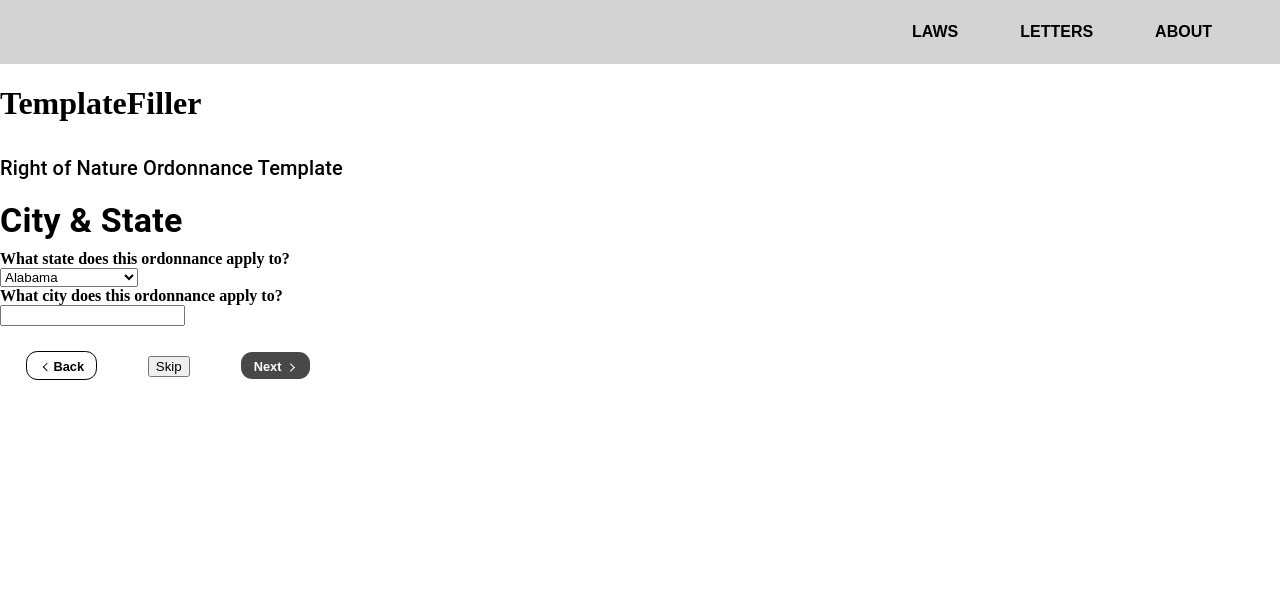
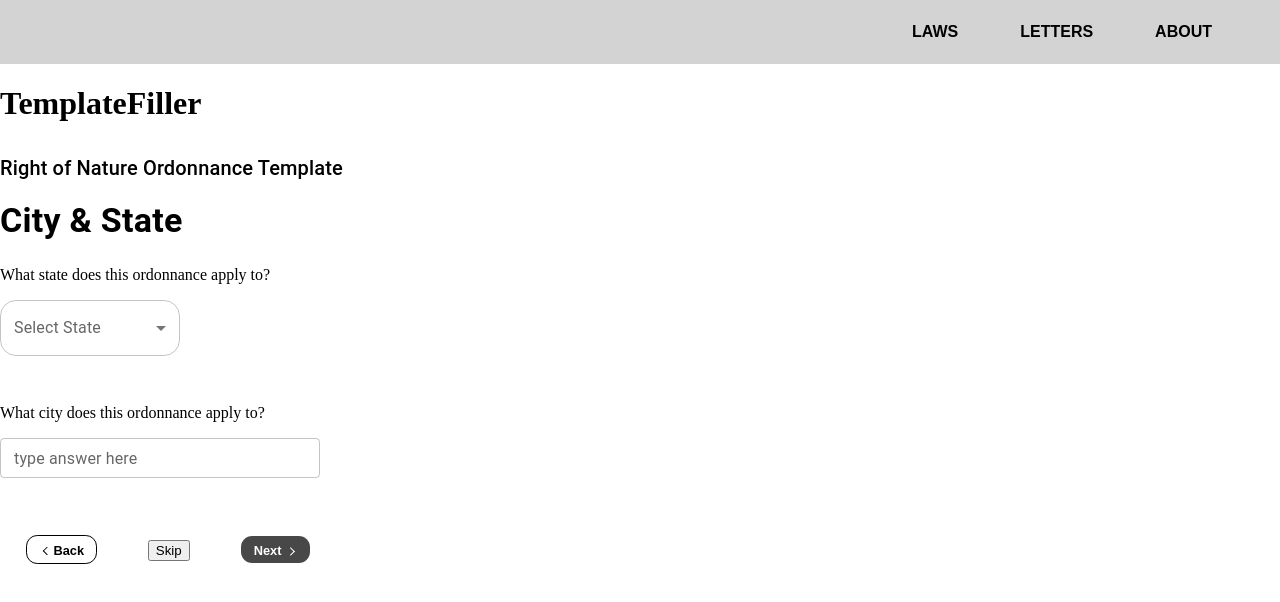
Before and after one commit to cornellh4i/earth-law-center, a React (Create React App) app in the folder client/: page /template-filler in a window 1280 px wide. Shown: the top 602 px of the page. Built offline with nearby package versions, Linux system fonts and the light colour scheme; no server answers.

Commit message:
Style q&a page

```diff
--- a/client/src/components/QuestionAnswer/QuestionAnswer.css
+++ b/client/src/components/QuestionAnswer/QuestionAnswer.css
@@ -0,0 +1,24 @@
+/* .dropdown{
+    background-color: #fff;
+    border-color:#000;
+    border-width:0.05rem;
+    border-style:solid;
+    border-radius: 0.8rem;
+} */
+
+
+/* .select-state{
+    border-radius: 0.8rem;
+    width: 10rem;
+    height: 10rem;
+} */
+
+.question-items{
+    padding-bottom: 2em;
+
+}
+
+
+.state-dropdown{
+    width: 12rem;
+}
--- a/client/src/components/QuestionAnswer/QuestionAnswer.jsx
+++ b/client/src/components/QuestionAnswer/QuestionAnswer.jsx
@@ -2,6 +2,14 @@ import React, { useState } from 'react';
 import './QuestionAnswer.css';
 import Button from '../Button/Button';
 import Typography from '@mui/material/Typography';
+import { useTheme } from '@mui/material/styles';
+import OutlinedInput from '@mui/material/OutlinedInput';
+import InputLabel from '@mui/material/InputLabel';
+import MenuItem from '@mui/material/MenuItem';
+import FormControl from '@mui/material/FormControl';
+import Select from '@mui/material/Select';
+import Box from '@mui/material/Box';
+import TextField from '@mui/material/TextField';
 
 /** Component for a Q&A component on the Template Form Filler page
  * @param {field} is the field name selected in the navigation sidebar
@@ -42,84 +50,90 @@ const QuestionAnswer = (props) => {
   /** A component consisting of all questions from props.questions.
    * Note: question[0] = <input type> and question[1] = <question content> */
   const questionItems = props.questions.map((question) =>
-    <div>
+    <div className='question-items'>
       {/* Question component */}
-      <b>{question[1]}</b>
+      <p>{question[1]}</p>
 
       {/* Text input answer component */}
       {question[0] === "text input" &&
         <div>
-          <input type="text" name={question[1]} value={inputs[question[1]] || ""} onChange={handleChange} />
+          <TextField type="text" name={question[1]} value={inputs[question[1]] || ""} label= 'type answer here'
+           sx = {{border:'gray', width: '40ch'}} size = 'small' onChange={handleChange} />
         </div>
       }
 
       {/* States dropdown select answer component */}
       {question[0] === "states dropdown select" &&
-        <div>
-          <select name={question[1]} value={inputs[question[1]] || ""} onChange={handleChange}>
-            <option value="Alabama">Alabama</option>
-            <option value="Alaska">Alaska</option>
-            <option value="Arizona">Arizona</option>
-            <option value="Arkansas">Arkansas</option>
-            <option value="California">California</option>
-            <option value="Canal Zone">Canal Zone</option>
-            <option value="Colorado">Colorado</option>
-            <option value="Connecticut">Connecticut</option>
-            <option value="Delaware">Delaware</option>
-            <option value="District of Columbia">District of Columbia</option>
-            <option value="Florida">Florida</option>
-            <option value="Georgia">Georgia</option>
-            <option value="Guam">Guam</option>
-            <option value="Hawaii">Hawaii</option>
-            <option value="Idaho">Idaho</option>
-            <option value="Illinois">Illinois</option>
-            <option value="Indiana">Indiana</option>
-            <option value="Iowa">Iowa</option>
-            <option value="Kansas">Kansas</option>
-            <option value="Kentucky">Kentucky</option>
-            <option value="Louisiana">Louisiana</option>
-            <option value="Maine">Maine</option>
-            <option value="Maryland">Maryland</option>
-            <option value="Massachusetts">Massachusetts</option>
-            <option value="Michigan">Michigan</option>
-            <option value="Minnesota">Minnesota</option>
-            <option value="Mississippi">Mississippi</option>
-            <option value="Missouri">Missouri</option>
-            <option value="Montana">Montana</option>
-            <option value="Nebraska">Nebraska</option>
-            <option value="Nevada">Nevada</option>
-            <option value="New Hampshire">New Hampshire</option>
-            <option value="New Jersey">New Jersey</option>
-            <option value="New Mexico">New Mexico</option>
-            <option value="New York">New York</option>
-            <option value="North Carolina">North Carolina</option>
-            <option value="North Dakota">North Dakota</option>
-            <option value="Ohio">Ohio</option>
-            <option value="Oklahoma">Oklahoma</option>
-            <option value="Oregon">Oregon</option>
-            <option value="Pennsylvania">Pennsylvania</option>
-            <option value="Puerto Rico">Puerto Rico</option>
-            <option value="Rhode Island">Rhode Island</option>
-            <option value="South Carolina">South Carolina</option>
-            <option value="South Dakota">South Dakota</option>
-            <option value="Tennessee">Tennessee</option>
-            <option value="Texas">Texas</option>
-            <option value="Utah">Utah</option>
-            <option value="Vermont">Vermont</option>
-            <option value="Virgin Islands">Virgin Islands</option>
-            <option value="Virginia">Virginia</option>
-            <option value="Washington">Washington</option>
-            <option value="West Virginia">West Virginia</option>
-            <option value="Wisconsin">Wisconsin</option>
-            <option value="Wyoming">Wyoming</option>
-          </select>
-        </div>
+        <Box>
+          <FormControl className='state-dropdown'>
+            <InputLabel id = 'select-state'>Select State</InputLabel>
+            <Select labelId = 'select-state' name={question[1]} value={inputs[question[1]] || ""} onChange={handleChange}
+            label = 'Select State' variant='outlined' sx = {{borderRadius:'16px', width:'20ch'}}>
+              <MenuItem value="Alabama">Alabama</MenuItem>
+              <MenuItem value="Alaska">Alaska</MenuItem>
+              <MenuItem value="Arizona">Arizona</MenuItem>
+              <MenuItem value="Arkansas">Arkansas</MenuItem>
+              <MenuItem value="California">California</MenuItem>
+              <MenuItem value="Canal Zone">Canal Zone</MenuItem>
+              <MenuItem value="Colorado">Colorado</MenuItem>
+              <MenuItem value="Connecticut">Connecticut</MenuItem>
+              <MenuItem value="Delaware">Delaware</MenuItem>
+              <MenuItem value="District of Columbia">District of Columbia</MenuItem>
+              <MenuItem value="Florida">Florida</MenuItem>
+              <MenuItem value="Georgia">Georgia</MenuItem>
+              <MenuItem value="Guam">Guam</MenuItem>
+              <MenuItem value="Hawaii">Hawaii</MenuItem>
+              <MenuItem value="Idaho">Idaho</MenuItem>
+              <MenuItem value="Illinois">Illinois</MenuItem>
+              <MenuItem value="Indiana">Indiana</MenuItem>
+              <MenuItem value="Iowa">Iowa</MenuItem>
+              <MenuItem value="Kansas">Kansas</MenuItem>
+              <MenuItem value="Kentucky">Kentucky</MenuItem>
+              <MenuItem value="Louisiana">Louisiana</MenuItem>
+              <MenuItem value="Maine">Maine</MenuItem>
+              <MenuItem value="Maryland">Maryland</MenuItem>
+              <MenuItem value="Massachusetts">Massachusetts</MenuItem>
+              <MenuItem value="Michigan">Michigan</MenuItem>
+              <MenuItem value="Minnesota">Minnesota</MenuItem>
+              <MenuItem value="Mississippi">Mississippi</MenuItem>
+              <MenuItem value="Missouri">Missouri</MenuItem>
+              <MenuItem value="Montana">Montana</MenuItem>
+              <MenuItem value="Nebraska">Nebraska</MenuItem>
+              <MenuItem value="Nevada">Nevada</MenuItem>
+              <MenuItem value="New Hampshire">New Hampshire</MenuItem>
+              <MenuItem value="New Jersey">New Jersey</MenuItem>
+              <MenuItem value="New Mexico">New Mexico</MenuItem>
+              <MenuItem value="New York">New York</MenuItem>
+              <MenuItem value="North Carolina">North Carolina</MenuItem>
+              <MenuItem value="North Dakota">North Dakota</MenuItem>
+              <MenuItem value="Ohio">Ohio</MenuItem>
+              <MenuItem value="Oklahoma">Oklahoma</MenuItem>
+              <MenuItem value="Oregon">Oregon</MenuItem>
+              <MenuItem value="Pennsylvania">Pennsylvania</MenuItem>
+              <MenuItem value="Puerto Rico">Puerto Rico</MenuItem>
+              <MenuItem value="Rhode Island">Rhode Island</MenuItem>
+              <MenuItem value="South Carolina">South Carolina</MenuItem>
+              <MenuItem value="South Dakota">South Dakota</MenuItem>
+              <MenuItem value="Tennessee">Tennessee</MenuItem>
+              <MenuItem value="Texas">Texas</MenuItem>
+              <MenuItem value="Utah">Utah</MenuItem>
+              <MenuItem value="Vermont">Vermont</MenuItem>
+              <MenuItem value="Virgin Islands">Virgin Islands</MenuItem>
+              <MenuItem value="Virginia">Virginia</MenuItem>
+              <MenuItem value="Washington">Washington</MenuItem>
+              <MenuItem value="West Virginia">West Virginia</MenuItem>
+              <MenuItem value="Wisconsin">Wisconsin</MenuItem>
+              <MenuItem value="Wyoming">Wyoming</MenuItem>
+            </Select>
+          </FormControl>
+        </Box>
       }
     </div>
   )
 
   return (
-    <div>
+    // The div wrapping the entire component is yet to be styled. It's className is <question-component>
+    <div className='question-component'>
       <Typography pt={1} pb={1} variant='h6'>{props.title}</Typography>
       <Typography pt={1} pb={1} variant='h4' sx={{ fontWeight: 'bold' }}>{props.field}</Typography>
       {questionItems}
```
